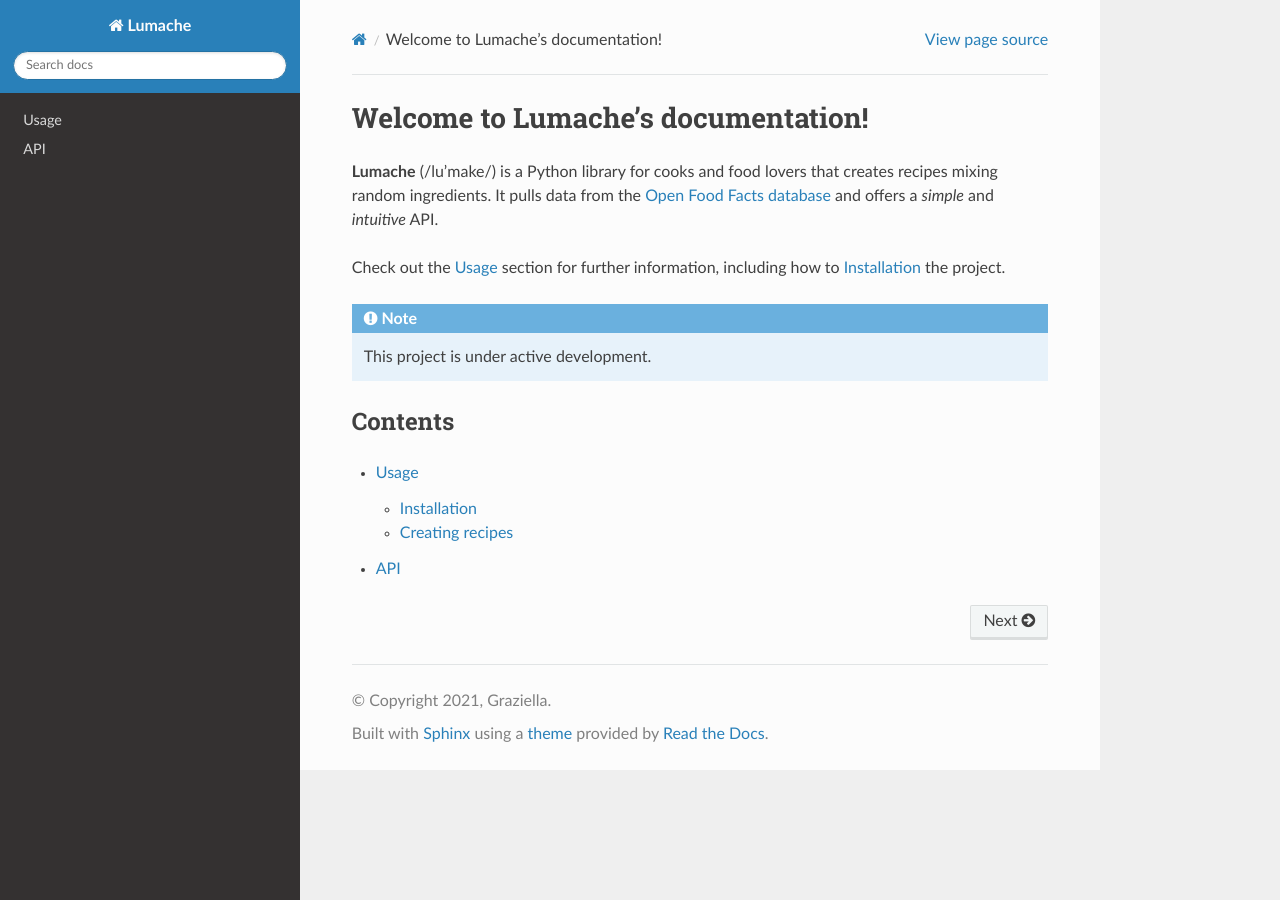
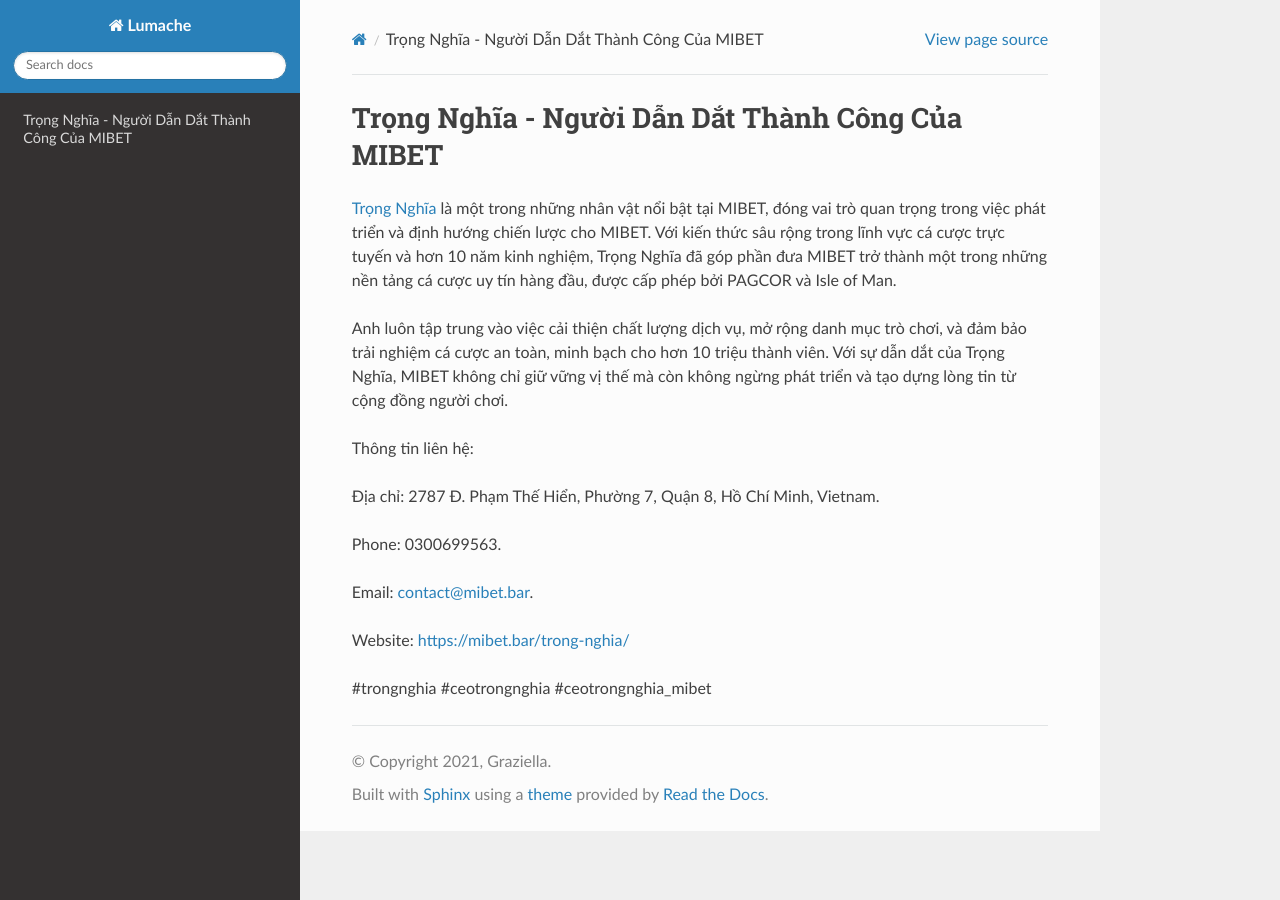
Before and after one commit to dtri8785/1ceotrongnghia, a Sphinx documentation site: the page built from docs/source/index.rst, in a window 1280 px wide. Built offline with Sphinx 7.4.7 and the Read the Docs theme 3.1.0, drawn with Linux system fonts in a browser that asks for light colours.

Commit message:
Update index.rst

```diff
--- a/docs/source/index.rst
+++ b/docs/source/index.rst
@@ -1,22 +1,18 @@
-Welcome to Lumache's documentation!
+Trọng Nghĩa - Người Dẫn Dắt Thành Công Của MIBET
 ===================================
 
-**Lumache** (/lu'make/) is a Python library for cooks and food lovers
-that creates recipes mixing random ingredients.
-It pulls data from the `Open Food Facts database <https://world.openfoodfacts.org/>`_
-and offers a *simple* and *intuitive* API.
+`Trọng Nghĩa <https://mibet.bar/trong-nghia/>`_ là một trong những nhân vật nổi bật tại MIBET, đóng vai trò quan trọng trong việc phát triển và định hướng chiến lược cho MIBET. Với kiến thức sâu rộng trong lĩnh vực cá cược trực tuyến và hơn 10 năm kinh nghiệm, Trọng Nghĩa đã góp phần đưa MIBET trở thành một trong những nền tảng cá cược uy tín hàng đầu, được cấp phép bởi PAGCOR và Isle of Man.
 
-Check out the :doc:`usage` section for further information, including
-how to :ref:`installation` the project.
+Anh luôn tập trung vào việc cải thiện chất lượng dịch vụ, mở rộng danh mục trò chơi, và đảm bảo trải nghiệm cá cược an toàn, minh bạch cho hơn 10 triệu thành viên. Với sự dẫn dắt của Trọng Nghĩa, MIBET không chỉ giữ vững vị thế mà còn không ngừng phát triển và tạo dựng lòng tin từ cộng đồng người chơi.
 
-.. note::
+Thông tin liên hệ:
 
-   This project is under active development.
+Địa chỉ: 2787 Đ. Phạm Thế Hiển, Phường 7, Quận 8, Hồ Chí Minh, Vietnam.
 
-Contents
---------
+Phone: 0300699563.
 
-.. toctree::
+Email: contact@mibet.bar.
 
-   usage
-   api
+Website: https://mibet.bar/trong-nghia/
+
+#trongnghia #ceotrongnghia #ceotrongnghia_mibet
```
